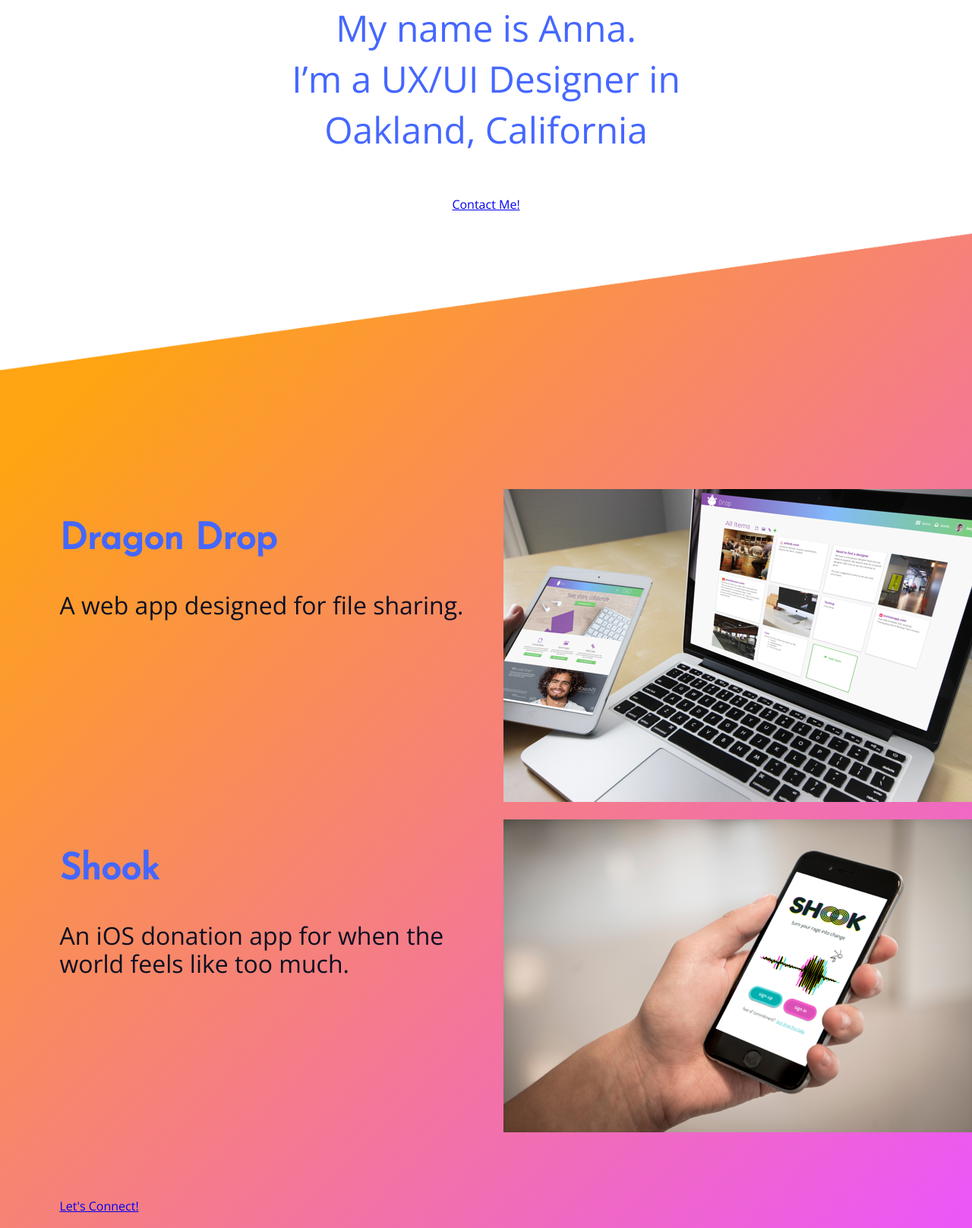
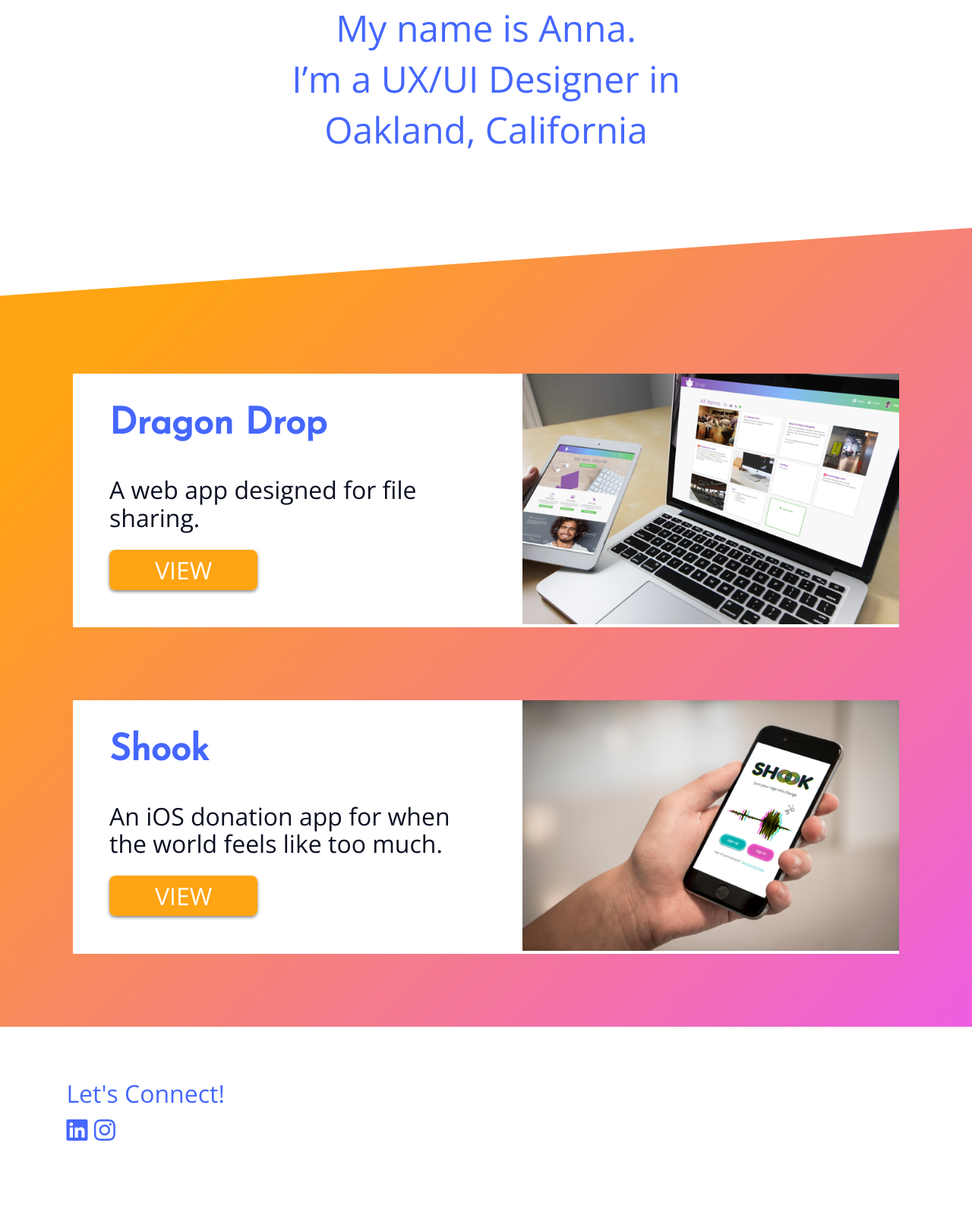
Before and after one commit to apenoyar/apenoyar.github.io, a plain HTML site: page index.html in a window 1280 px wide. Shown: the part 244-1861 px from the top of the page at 76% size. After the commit the page ends 1840 px from the top, so only its background shows below. Drawn offline with nearby package versions, Linux system fonts and the light colour scheme.

Commit message:
homepage styling edits

```diff
--- a/css/style.css
+++ b/css/style.css
@@ -50,7 +50,22 @@ p {
 
 /* Header */
 header {
-  min-height: 824px;
+  background: #FFFFFF;
+  position: relative;
+  z-index: 1;
+}
+header:after {
+  background: inherit;
+  bottom: 0;
+  content: '';
+  display: block;
+  height: 50%;
+  left: 0;
+  position: absolute;
+  right: 0;
+  transform: skewY(-4deg);
+  transform-origin: 100%;
+  z-index: -1;
 }
 header nav {
   padding: 1em 0;
@@ -70,12 +85,6 @@ header nav ul > li > a {
   color:#0A0F21;
   font-size: 24px;
 }
-header .angled-background img {
-  width: 100%;
-  position: absolute;
-  top: 0;
-  left: 0;
-}
 header .logo img {
   display: block;
   height: 115px;
@@ -87,21 +96,57 @@ header .hero {
   position: relative;
   line-height: 67px;
   padding-top: 3em;
+  padding-bottom: 4em;
 }
 /* WORK */
 .project {
   display: block;
   position: relative;
+  padding-top: 6em;
 }
-.project ul {
-  margin: 0 auto;
-  padding: 4em 0;
-}
-.project ul li {
-  list-style-type: none;
+.project .one-half {
+  margin: 0;
 }
 .project-box {
   background: #FFFFFF;
+  display: flex;
+  margin: 6em;
+}
+.project-box img {
+  width: 100%;
+  justify-content: flex-end;
+}
+/* Button */
+.btn {
+  border-radius: 8px;
+  color: #FFFFFF;
+  text-decoration: none;
+  padding: 5px 60px;
+  background: #FFA412;
+  box-shadow: 0px 2px 4px 0px rgba(0, 0, 0, 0.5);
+  font-size: 32px;
+  font-weight: 400;
+}
+
+/* FOOTER */
+footer {
+  background: #FFFFFF;
+  line-height: 1.5;
+  font-size: 32px;
+}
+
+footer a {
+  text-decoration: none;
+  margin-bottom: 2em;
+  color: #4567FF;
+}
+.footer-nav-block {
+  padding: 2em;
+}
+
+footer .font-awesome {
+  font-size: 1em;
+  color: #4567FF;
 }
 
 /* MEDIA QUERIES */
@@ -115,7 +160,8 @@ header .hero {
     width: 970px;
   }
   .one-half {
-    width: 46%;
+    width: 50%;
+    padding-left: 3em;
   }
   .one-third {
     width: 29.3333%;
--- a/index.html
+++ b/index.html
@@ -19,54 +19,48 @@
 
 <!-- HERO -->
 <header>
-    <div class="angled-background">
-        <img src="images/background-white-angle.png">
-    </div>
     <nav class="container">
-        <div class="one-half">
+        <div class="one-third">
             <a href="index.html" class="logo"><img src="images/anna-logo.png" alt="Anna Penoyar"></a>
         </div>
         <div>
             <ul>
-                <li><a href"">ABOUT</a></li>
-                <li><a href"">WORK</a></li>
-                <li><a href"">CONTACT</a></li>
+                <li><a href"#">ABOUT</a></li>
+                <li><a href"#">WORK</a></li>
+                <li><a href"#">CONTACT</a></li>
             </ul>
         </div>
     </nav>
     <div class="container hero">
         <h1>My name is Anna. <br/> I’m a UX/UI Designer in <br/>Oakland, California </h1>
-        <a href="contact.html" class="btn">Contact Me!</a>
     </div>
 </header>
 
 <main role="main">
     <!-- WORK -->
     <section class="project">
-        <ul class="container">
-            <li>
                 <div class="project-box">
                     <div class="one-half">
                         <h2>Dragon Drop</h2>
                         <p>A web app designed for file sharing.</p>
+                        <a href="dragondrop.html" class="btn">VIEW</a>
                     </div>
                     <div class="one-half">
                         <img src="images/dragondrop.png" alt="Dragon Drop">
                     </div>
                 </div>
-            </li>
-            <li>
+
                 <div class="project-box">
                     <div class="one-half">
                         <h2>Shook</h2>
                         <p>An iOS donation app for when the world feels like too much.</p>
+                        <a href="shook.html" class="btn">VIEW</a>
                     </div>
                     <div class="one-half">
                         <img src="images/shook.png" alt="Shook">
                     </div>
                 </div>
-            </li>
-        </ul>
+
     </section>
 
 </main>
@@ -74,7 +68,11 @@
 <footer>
     <div class="container footer-nav-block">
         <div class="right-footer-block one-third">
-           <a href="#">Let's Connect!</a>
+           <a href="#">Let's Connect!</a><br>
+           <span class="font-awesome">
+               <i class="fab fa-linkedin"></i>
+               <i class="fab fa-instagram"></i>
+           </span>
         </div>
     </div>
 </footer>
```
